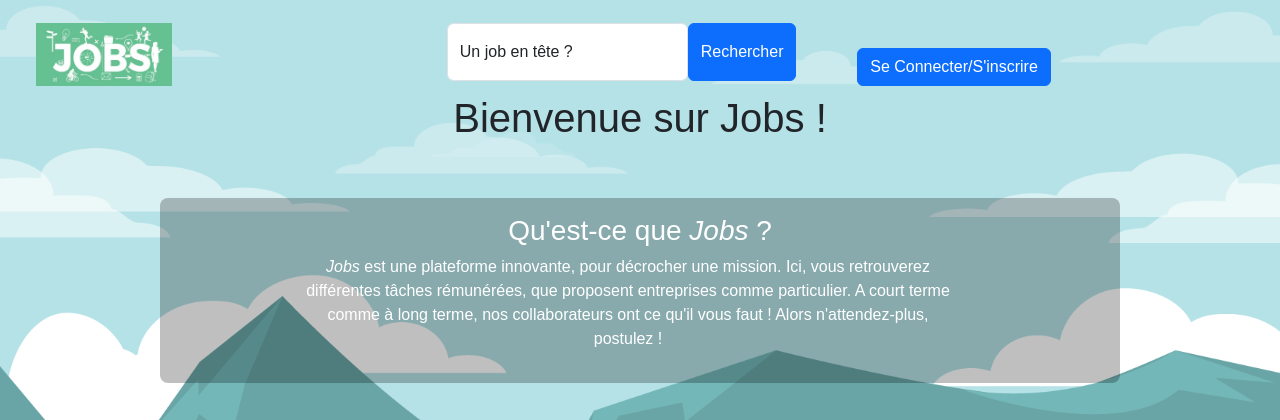
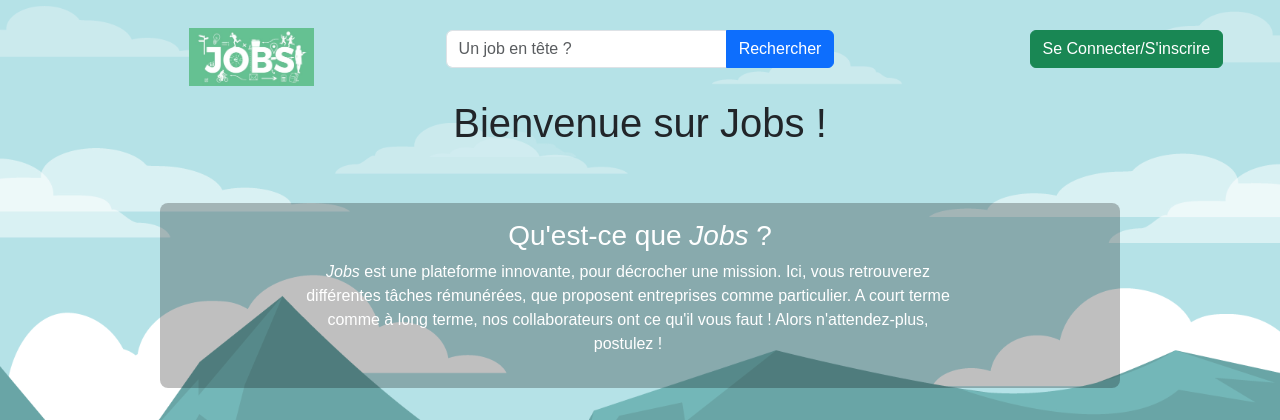
Before and after one commit to Obsercorma/JobsSite, a PHP site: page / in a window 1280 px wide. Shown: the top 420 px of the page. Run offline with PHP 8.4, Linux system fonts and the light colour scheme; data comes from the database, SQL or seed files in the repository.

Commit message:
Add files via upload

```diff
--- a/vue/vue_entete.php
+++ b/vue/vue_entete.php
@@ -7,44 +7,50 @@
     <title><?= $title_page ?? "Jobs" ?></title>
     <link rel="stylesheet" href="vue/css/style.css">
     <link rel="stylesheet" href="vue/css/bootstrap.min.css">
-    <link rel"icon" href"vue/images/J.ico" type"image/x-icon">
-    <script href="vue/js/bootstrap.bundle.min.js" defer></script>
+    <link rel="icon" href="vue/images/J.ico" type="image/x-icon">
+    <script src="vue/js/bootstrap.bundle.min.js" defer></script>
 </head>
 
 <body class="px-0">
     <div class="row">
-        <nav class="navbar">
+        <nav class="navbar navbar-expand-lg">
             <div class="container-fluid">
+                <div class="row justify-content-between">
 
-            <div class="row justify-content-between">
-              <div class="col-4">
-                <a class="navbar-brand" href="index.php">
+                <button class="navbar-toggler" type="button" data-bs-toggle="collapse" data-bs-target="#navbarSupportedContent" aria-controls="navbarSupportedContent" aria-expanded="false" aria-label="Toggle navigation">
+                    <span class="navbar-toggler-icon"></span>
+                </button>
+
+                    <div class="collapse navbar-collapse" id="navbarSupportedContent">
+
+                    <div class="col-lg-4 align-self-center">
+                        <a class="ms-3 navbar-brand ms-3 navbar-brand d-md-flex justify-content-md-center" href="index.php">
                             <img src="vue/images/logoJobsEtudiant.jpg" class="logoEntete">
                         </a>
                     </div>
+
 <!--- BARRE DE RECHERCHE ----------------------------------------------------------------------------------->
-            <div class="col-4">
+                        <div class="col-lg-4 align-self-center mb-3">
                             <form class="d-flex" role="search">
 
-                <div class="form-floating">
-                  <input class="form-control me-2" type="search" id="floatingInput" placeholder="Une demande ?" aria-label="Search">
-                  <label for="floatingInput">Un job en tête ?</label>
+                                <div class="input-group">
+                                    <input class="form-control" type="search" placeholder="Un job en tête ?" aria-label="Search">
+                                    <button class="btn btn-primary" type="submit">Rechercher</button>
                                 </div>
 
-                  <button class="btn btn-primary" type="submit">Rechercher</button>
                             </form>
                         </div>
 
 <!-- CONNEXION / INSCRIPTION  ------------------------------------------------------------------------------>
-            <div class="col-4 align-self-end">
-              <div class="">
-                <a href="index.php?section=<?= $isConnected ? "logout" : "login" ?>" class="btn btn-primary"><?= $isConnected ? "Se déconnecter" : "Se Connecter/S'inscrire" ?></a>
+                        <div class="col-lg-4 align-self-center mb-3">
+                            <div class="d-flex justify-content-md-around justify-content-lg-end">
+                                <a href="index.php?section=<?= $isConnected ? "logout" : "login" ?>" class="btn btn-<?= $isConnected ? "danger" : "success" ?>"><?= $isConnected ? "Se déconnecter" : "Se Connecter/S'inscrire" ?></a>
                                 <?php if($isConnected): ?>
                                     <a href="?section=<?= intval($_SESSION["status"])!=1 ? "dashboardEmploi" : "dashboardEtud" ?>" class="btn btn-primary">Mon tableau de bord</a>
                                 <?php endif; ?>
                             </div>
                         </div>
-
+                    </div>
                 </div>
             </div>
         </nav>
```
Also changed, not shown: vue/vue_mesOffres.php (+4 -4 lines). Lines whose indentation alone changed are shown as unchanged.
